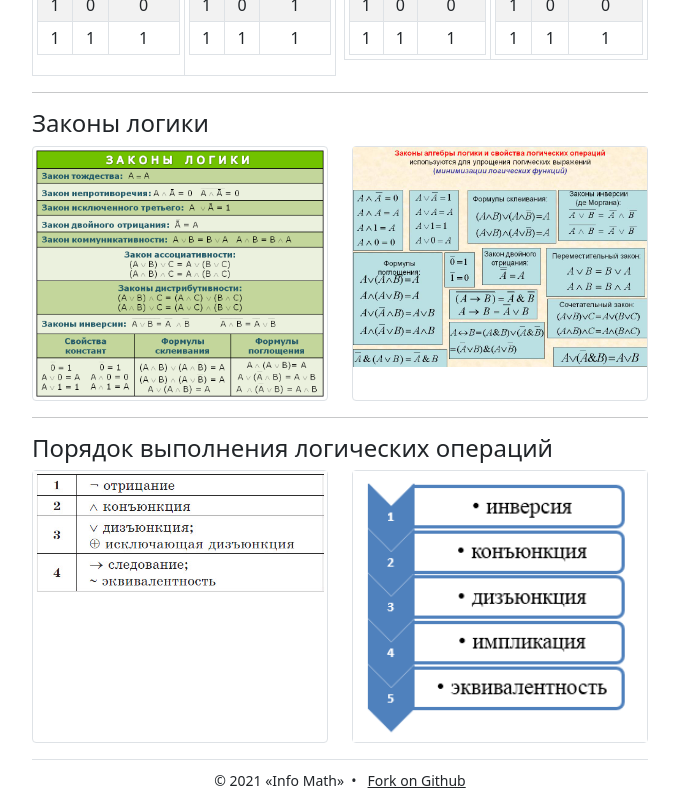
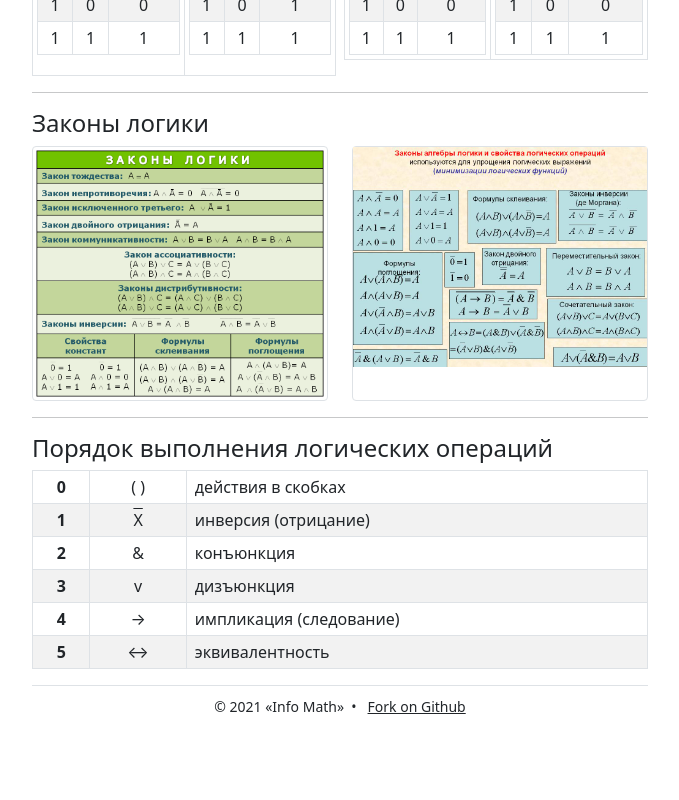
Before and after one commit to mccrush/info, a Vue app: page / in a window 1280 px wide. Shown: the part 383-1183 px from the top of the page, without its empty margins (300-979 px from the left). After the commit the page ends 1109 px from the top, so only its background shows below. Built offline with nearby package versions, Linux system fonts and the light colour scheme.

Commit message:
Settings view poryadok

```diff
--- a/src/views/Logic.vue
+++ b/src/views/Logic.vue
@@ -36,34 +36,45 @@
 
       <hr />
       <h4>Порядок выполнения логических операций</h4>
-      <div class="row">
-        <div class="col-12 col-sm-6">
-          <a
-            data-fancybox="gallery"
-            href="img/logic/por1.jpg"
-            class="card h-100 mt-2 mt-sm-0"
-          >
-            <img
-              src="img/logic/por1.jpg"
-              alt="Порядок выполнения логических операций"
-              class="w-100"
-            />
-          </a>
-        </div>
-        <div class="col-12 col-sm-6 mt-2 mt-sm-0">
-          <a
-            data-fancybox="gallery"
-            href="img/logic/por2.png"
-            class="card h-100 mt-2 mt-sm-0"
-          >
-            <img
-              src="img/logic/por2.png"
-              alt="Порядок выполнения логических операций"
-              class="w-100"
-            />
-          </a>
-        </div>
-      </div>
+
+      <table
+        class="table table-bordered table-striped table-hover table-sm text-center mb-0"
+      >
+        <thead>
+          <tr>
+            <th>0</th>
+            <td>( )</td>
+            <td class="text-start ps-2 w-75">действия в скобках</td>
+          </tr>
+        </thead>
+        <tbody>
+          <tr>
+            <th>1</th>
+            <td><span class="overline">X</span></td>
+            <td class="text-start ps-2">инверсия (отрицание)</td>
+          </tr>
+          <tr>
+            <th>2</th>
+            <td>&</td>
+            <td class="text-start ps-2">конъюнкция</td>
+          </tr>
+          <tr>
+            <th>3</th>
+            <td>v</td>
+            <td class="text-start ps-2">дизъюнкция</td>
+          </tr>
+          <tr>
+            <th>4</th>
+            <td>&rarr;</td>
+            <td class="text-start ps-2">импликация (следование)</td>
+          </tr>
+          <tr>
+            <th>5</th>
+            <td>&harr;</td>
+            <td class="text-start ps-2">эквивалентность</td>
+          </tr>
+        </tbody>
+      </table>
     </div>
   </div>
 </template>
```
